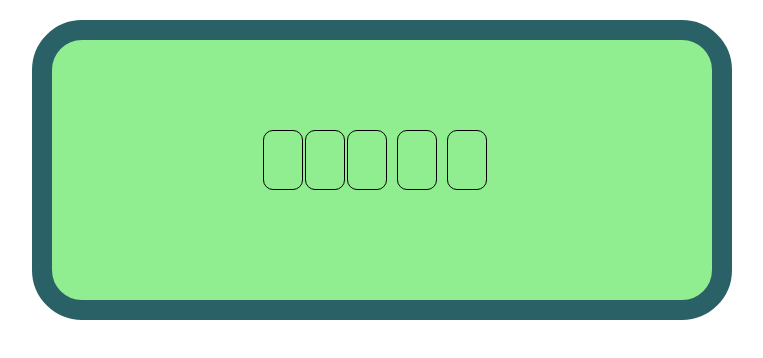
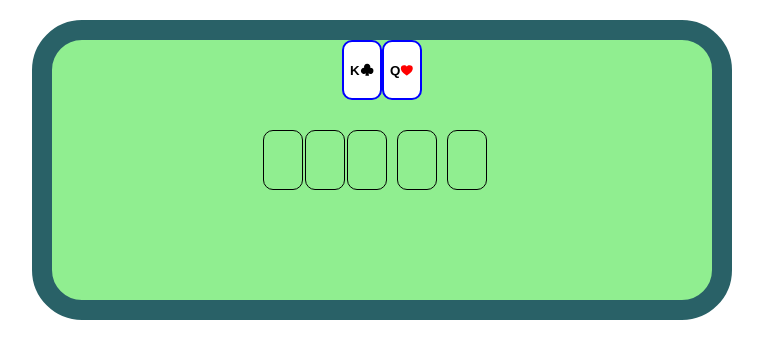
Before and after one commit to barneywhiffin/poker-goblins, a React (Vite) app: page / in a window 1280 px wide. Shown: the top 358 px of the page, without its empty margins (258-1021 px from the left). Built offline with nearby package versions, Linux system fonts and the light colour scheme.

Commit message:
feat: add deck

```diff
--- a/src/components/card/card.css
+++ b/src/components/card/card.css
@@ -3,7 +3,7 @@
     height: 60px;
     border-radius: 10px;
     border: 2px solid blue;
-    background: lightcyan;
+    background: white;
     display: inline-flex;
     justify-content: center;
     align-items: center;
--- a/src/components/table/Table.tsx
+++ b/src/components/table/Table.tsx
@@ -1,11 +1,22 @@
 import { useState } from "react"
 import "./table.css";
-import Card from "../card/Card";
+import TableCard from "../card/Card";
+import type { Card, Suit, Value } from "../../types/card"
 import CardSlot from "../card-slot/CardSlot";
 
 export default function Table() {
 
     const [cardShown, setCardShown] = useState(true);
+
+    const suits: Suit[] = ["Spades", "Diamonds", "Clubs", "Hearts"];
+    const values: Value[] = ["A", "2", "3", "4", "5", "6", "7", "8", "9", "10", "J", "Q", "K"];
+
+    const deck: Card[] = [];
+    for (let i = 0; i < suits.length; i++) {
+        for (let j = 0; j < values.length; j++)
+        deck.push({suit: suits[i], value: values[j]})
+    }
+    console.log(deck);
 
     function toggleShown() {
         setCardShown(prevState => !prevState);
@@ -14,8 +25,8 @@ export default function Table() {
     return (
         <>
             <div className="table">
-                {/* <Card value="K" suit="Clubs" isShown={cardShown} toggleFunction={toggleShown}/>
-                <Card value="Q" suit="Hearts" isShown={cardShown} toggleFunction={toggleShown}/> */}
+                <TableCard value="K" suit="Clubs" isShown={cardShown} toggleFunction={toggleShown}/>
+                <TableCard value="Q" suit="Hearts" isShown={cardShown} toggleFunction={toggleShown}/>
                 <div className="board-centre">
                     <CardSlot horizontal={false}/>
                     <CardSlot horizontal={false}/>
```
